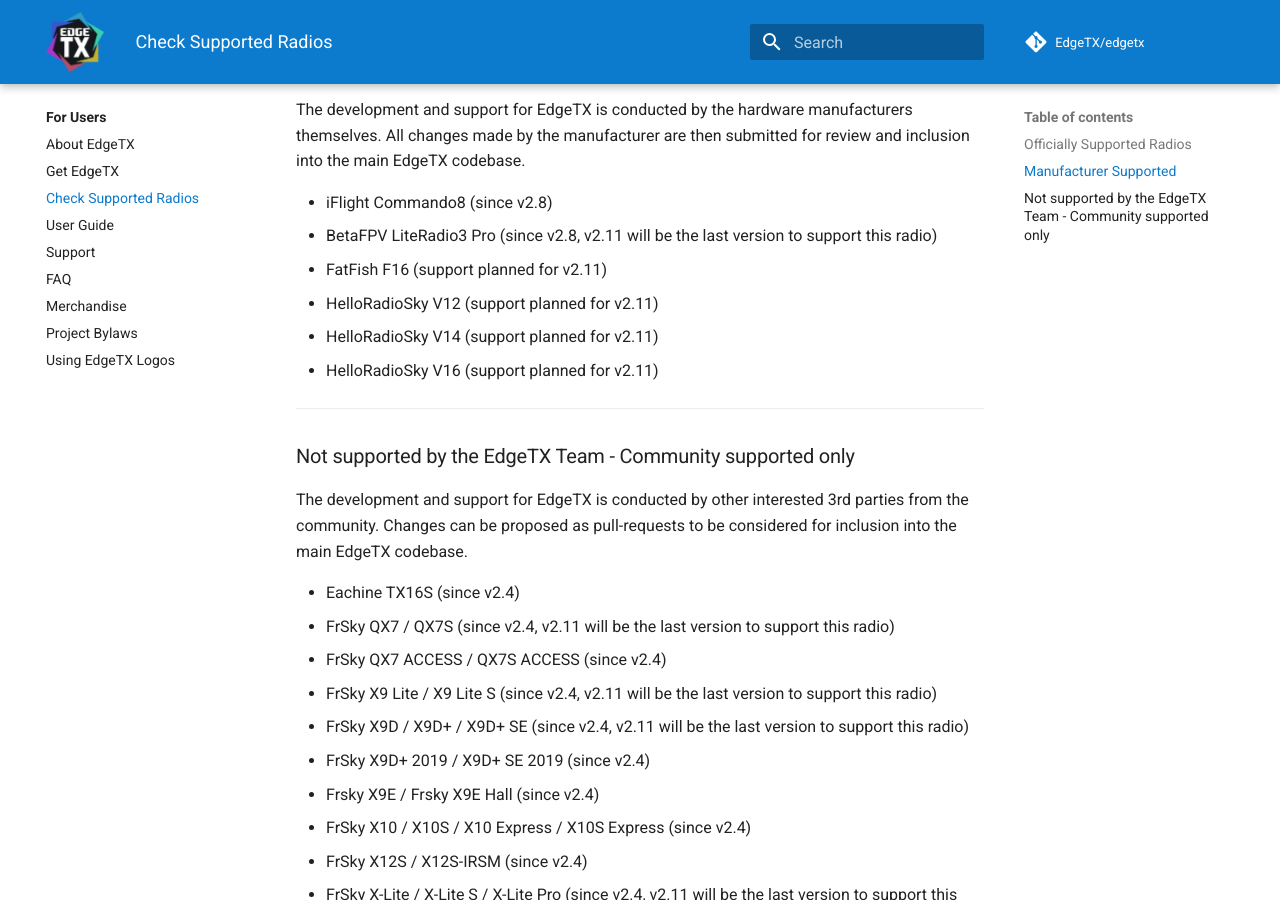
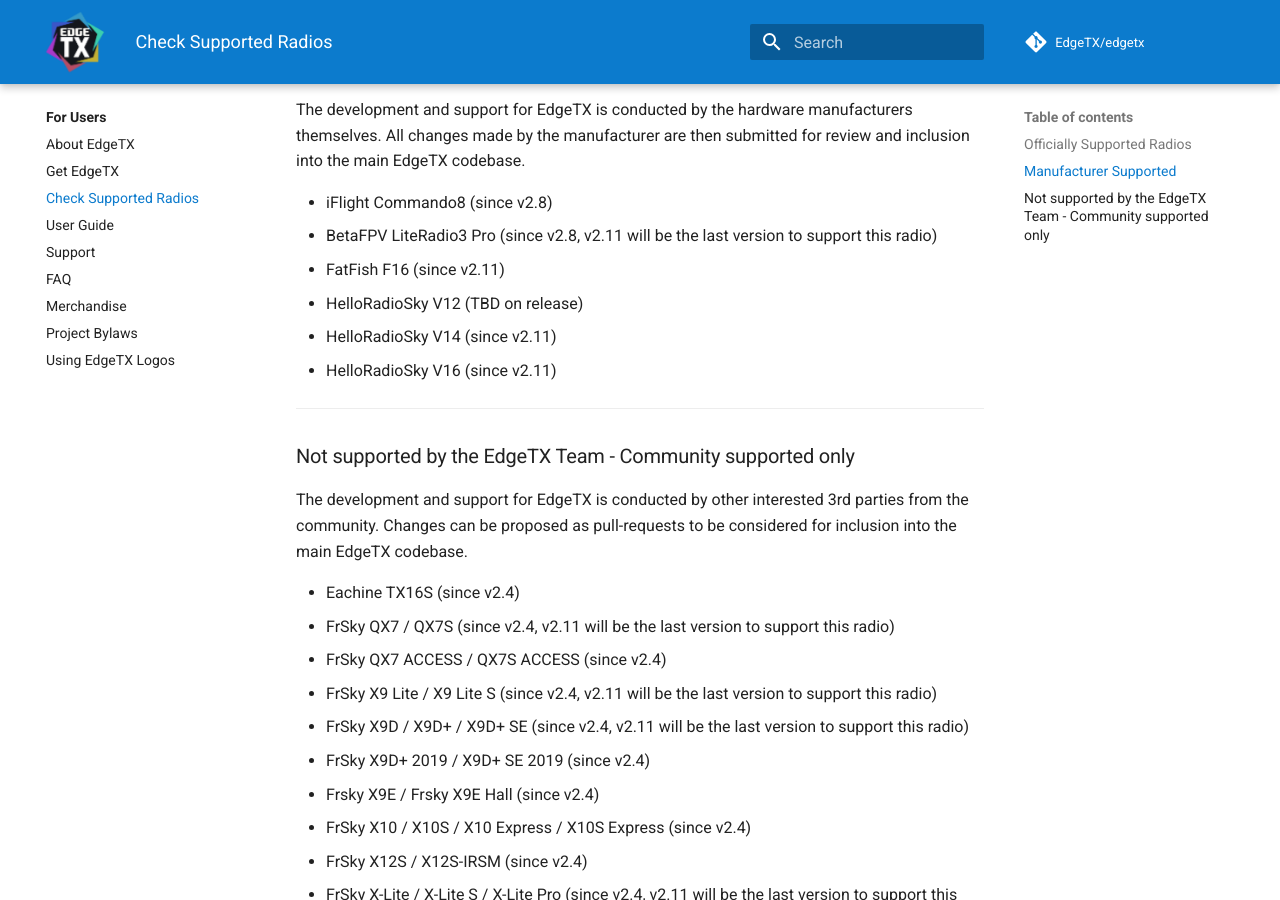
Before and after one commit to EdgeTX/edgetx.github.io, an MkDocs documentation site: the page built from docs/supportedradios.md, in a window 1280 px wide and 900 px high, scrolled down 1438 px. Built offline with MkDocs 1.6.1 and Material for MkDocs 9.7.7, drawn with Linux system fonts in a browser that asks for light colours; comment, search, counter and statistics services are not loaded.

Commit message:
chore: 2.11 has been released, so support no longer "planned"

```diff
--- a/docs/supportedradios.md
+++ b/docs/supportedradios.md
@@ -46,10 +46,10 @@
 
 * iFlight Commando8 (since v2.8)
 * BetaFPV LiteRadio3 Pro (since v2.8, v2.11 will be the last version to support this radio)
-* FatFish F16 (support planned for v2.11)
-* HelloRadioSky V12 (support planned for v2.11)
-* HelloRadioSky V14 (support planned for v2.11)
-* HelloRadioSky V16 (support planned for v2.11)
+* FatFish F16 (since v2.11)
+* HelloRadioSky V12 (TBD on release)
+* HelloRadioSky V14 (since v2.11)
+* HelloRadioSky V16 (since v2.11)
 
 ---
 
```
